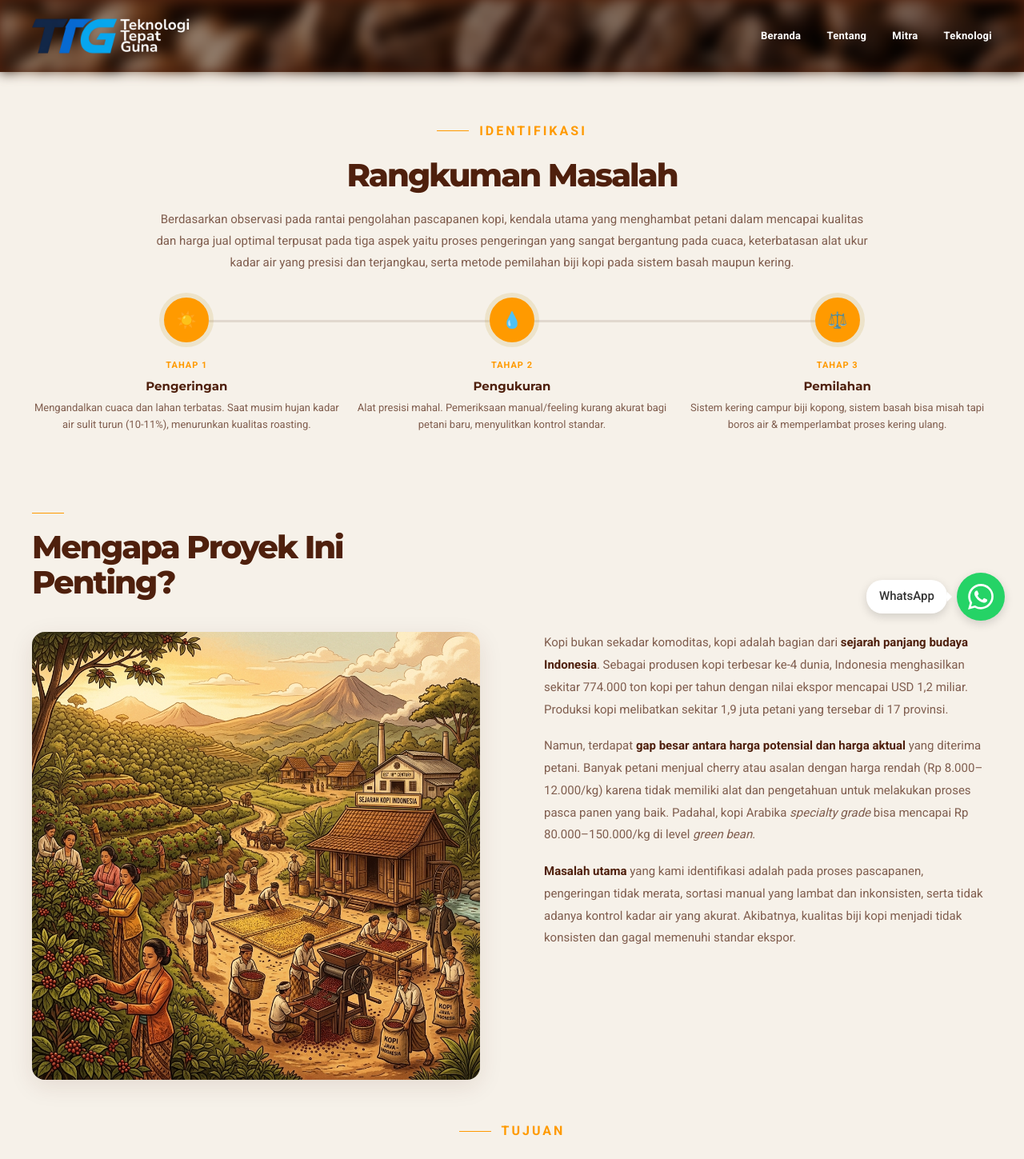
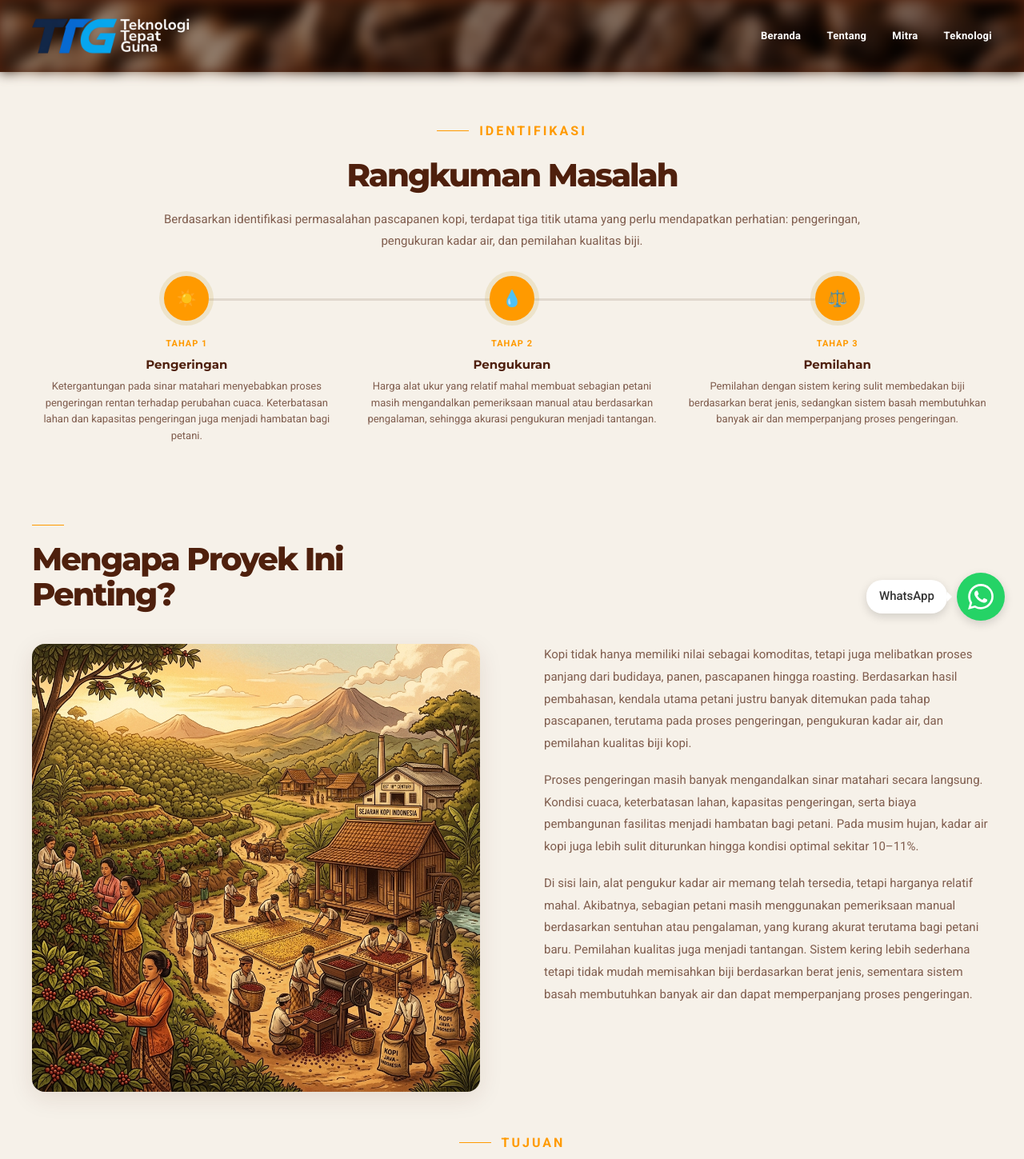
Before and after one commit to rihankf/testerkopi, a Next.js app: page /tentang in a window 1280 px wide. Shown: the top 1449 px of the page at 80% size. Built offline with nearby package versions, Linux system fonts and the light colour scheme.

Commit message:
Update Proyek

```diff
--- a/src/app/tentang/page.tsx
+++ b/src/app/tentang/page.tsx
@@ -27,12 +27,8 @@ export default function TentangPage() {
                 lineHeight: 1.8,
               }}
             >
-              Berdasarkan observasi pada rantai pengolahan pascapanen kopi,
-              kendala utama yang menghambat petani dalam mencapai kualitas dan
-              harga jual optimal terpusat pada tiga aspek yaitu proses
-              pengeringan yang sangat bergantung pada cuaca, keterbatasan alat
-              ukur kadar air yang presisi dan terjangkau, serta metode pemilahan
-              biji kopi pada sistem basah maupun kering.
+              Berdasarkan identifikasi permasalahan pascapanen kopi,
+              terdapat tiga titik utama yang perlu mendapatkan perhatian: pengeringan, pengukuran kadar air, dan pemilahan kualitas biji.
             </p>
             <div
               className="timeline"
@@ -63,9 +59,8 @@ export default function TentangPage() {
                       lineHeight: 1.6,
                     }}
                   >
-                    Mengandalkan cuaca dan lahan terbatas. Saat musim hujan
-                    kadar air sulit turun (10-11%), menurunkan kualitas
-                    roasting.
+                    Ketergantungan pada sinar matahari menyebabkan proses pengeringan rentan terhadap perubahan cuaca.
+                    Keterbatasan lahan dan kapasitas pengeringan juga menjadi hambatan bagi petani.
                   </p>
                 </div>
               </div>
@@ -86,8 +81,8 @@ export default function TentangPage() {
                       lineHeight: 1.6,
                     }}
                   >
-                    Alat presisi mahal. Pemeriksaan manual/feeling kurang akurat
-                    bagi petani baru, menyulitkan kontrol standar.
+                    Harga alat ukur yang relatif mahal membuat sebagian petani masih mengandalkan pemeriksaan manual atau berdasarkan pengalaman,
+                    sehingga akurasi pengukuran menjadi tantangan.
                   </p>
                 </div>
               </div>
@@ -108,8 +103,8 @@ export default function TentangPage() {
                       lineHeight: 1.6,
                     }}
                   >
-                    Sistem kering campur biji kopong, sistem basah bisa misah
-                    tapi boros air & memperlambat proses kering ulang.
+                    Pemilahan dengan sistem kering sulit membedakan biji berdasarkan berat jenis,
+                    sedangkan sistem basah membutuhkan banyak air dan memperpanjang proses pengeringan.
                   </p>
                 </div>
               </div>
@@ -139,31 +134,21 @@ export default function TentangPage() {
               </div>
               <div className="about-copy" style={{ paddingTop: "0" }}>
                 <p>
-                  Kopi bukan sekadar komoditas, kopi adalah bagian dari{" "}
-                  <strong>sejarah panjang budaya Indonesia</strong>. Sebagai
-                  produsen kopi terbesar ke-4 dunia, Indonesia menghasilkan
-                  sekitar 774.000 ton kopi per tahun dengan nilai ekspor
-                  mencapai USD 1,2 miliar. Produksi kopi melibatkan sekitar 1,9
-                  juta petani yang tersebar di 17 provinsi.
+                  Kopi tidak hanya memiliki nilai sebagai komoditas, tetapi juga melibatkan proses panjang dari budidaya, panen, pascapanen hingga roasting.
+                  Berdasarkan hasil pembahasan, kendala utama petani justru banyak ditemukan pada tahap pascapanen,
+                  terutama pada proses pengeringan, pengukuran kadar air, dan pemilahan kualitas biji kopi.
                 </p>
                 <p>
-                  Namun, terdapat{" "}
-                  <strong>
-                    gap besar antara harga potensial dan harga aktual
-                  </strong>{" "}
-                  yang diterima petani. Banyak petani menjual cherry atau asalan
-                  dengan harga rendah (Rp 8.000–12.000/kg) karena tidak memiliki
-                  alat dan pengetahuan untuk melakukan proses pasca panen yang
-                  baik. Padahal, kopi Arabika <i>specialty grade</i> bisa
-                  mencapai Rp 80.000–150.000/kg di level <i>green bean</i>.
+                  Proses pengeringan masih banyak mengandalkan sinar matahari secara langsung.
+                  Kondisi cuaca, keterbatasan lahan, kapasitas pengeringan, serta biaya pembangunan fasilitas menjadi hambatan bagi petani.
+                  Pada musim hujan, kadar air kopi juga lebih sulit diturunkan hingga kondisi optimal sekitar 10–11%.
                 </p>
-                <p>
-                  <strong>Masalah utama</strong> yang kami identifikasi adalah
-                  pada proses pascapanen, pengeringan tidak merata, sortasi
-                  manual yang lambat dan inkonsisten, serta tidak adanya kontrol
-                  kadar air yang akurat. Akibatnya, kualitas biji kopi menjadi
-                  tidak konsisten dan gagal memenuhi standar ekspor.
-                </p>
+                <p>Di sisi lain, alat pengukur kadar air memang telah tersedia, tetapi harganya relatif mahal.
+                Akibatnya, sebagian petani masih menggunakan pemeriksaan manual berdasarkan sentuhan atau pengalaman,
+                yang kurang akurat terutama bagi petani baru.
+                Pemilahan kualitas juga menjadi tantangan. Sistem kering lebih sederhana tetapi tidak mudah memisahkan biji berdasarkan berat jenis,
+                sementara sistem basah membutuhkan banyak air dan dapat memperpanjang proses pengeringan.
+                  </p>
               </div>
             </div>
           </div>
@@ -180,9 +165,8 @@ export default function TentangPage() {
                 <div className="objective-number">01</div>
                 <h3>Identifikasi Kebutuhan</h3>
                 <p>
-                  Mengidentifikasi kebutuhan stakeholder melalui wawancara
-                  langsung dengan petani, pelaku usaha, dan pemangku kepentingan
-                  di rantai pasok kopi.
+                  Mengidentifikasi kebutuhan dan permasalahan stakeholder melalui wawancara serta penggalian informasi dari petani,
+                  pelaku usaha, dan pihak terkait dalam rantai pasok kopi.
                 </p>
               </div>
               <div className="objective-card">
@@ -208,7 +192,7 @@ export default function TentangPage() {
                 <h3>Dokumen</h3>
                 <p>
                   Menyusun dokumen lengkap berisi solusi dan usulan berdasarkan
-                  kajian..
+                  kajian.
                 </p>
               </div>
             </div>
```
Also changed, not shown: src/data/problems.ts (+10 -10 lines).
